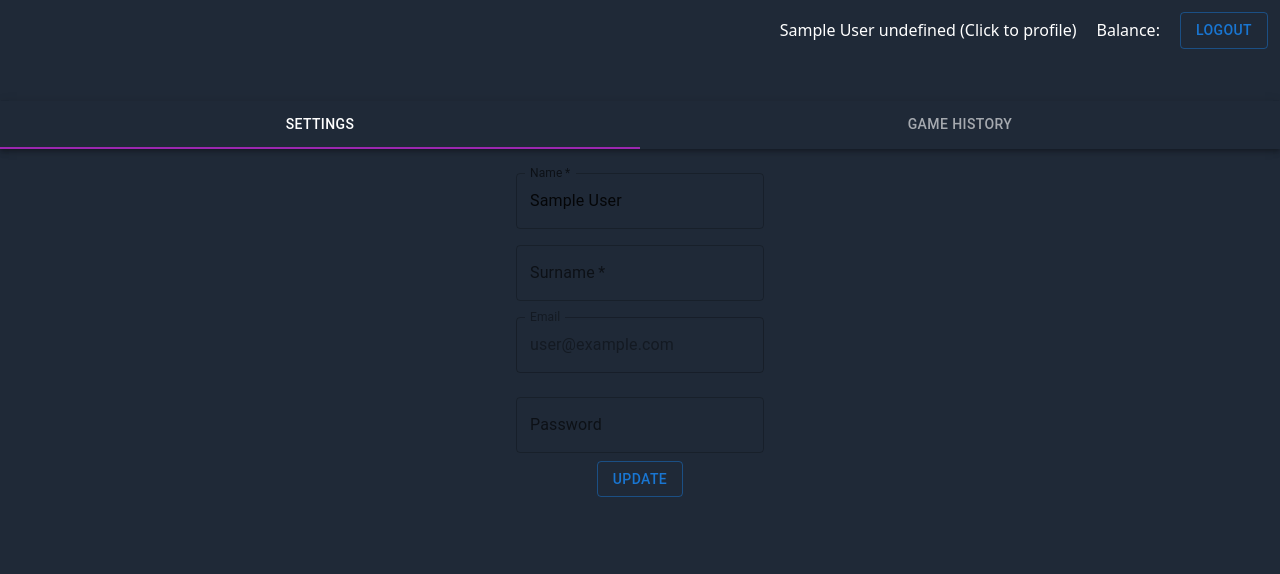
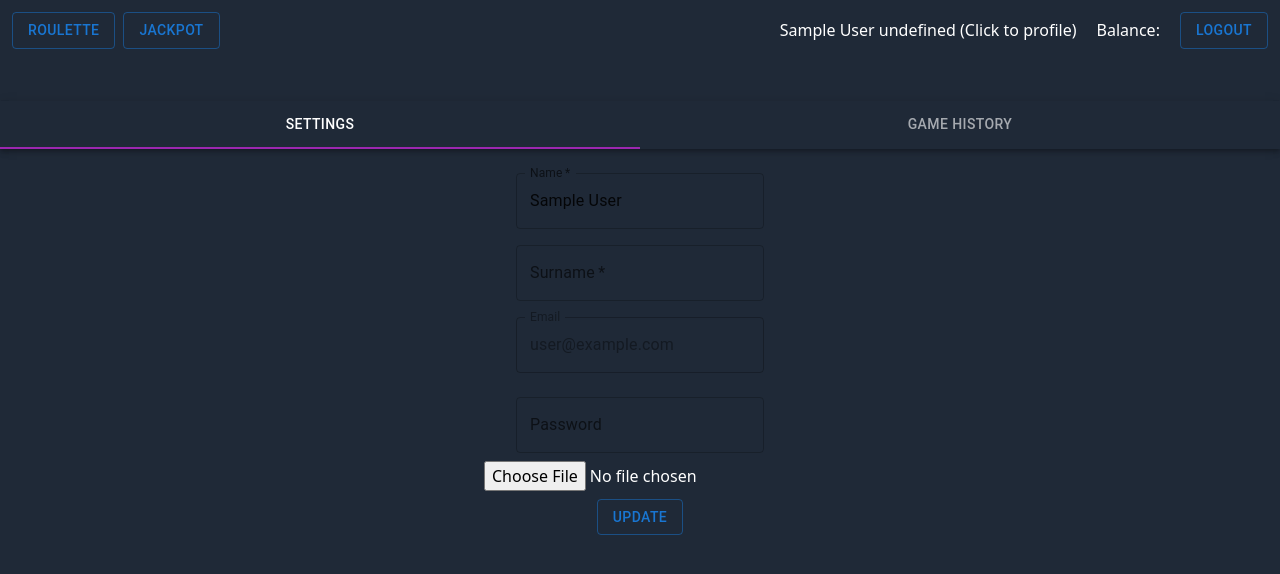
Before and after one commit to beatkey/gamble-client, a Next.js app: page /profile in a window 1280 px wide. Shown: the top 574 px of the page. Built offline with nearby package versions, Linux system fonts and the light colour scheme; no server answers; sample sign-in values are in the browser's storage.

Commit message:
Todo: check fetch functions, show profile photo. Done: upload profile photo

```diff
--- a/package.json
+++ b/package.json
@@ -15,6 +15,7 @@
     "@mui/lab": "^5.0.0-alpha.132",
     "@mui/material": "^5.12.1",
     "@reduxjs/toolkit": "^1.9.5",
+    "axios": "^1.4.0",
     "eslint": "8.37.0",
     "eslint-config-next": "13.2.4",
     "next": "13.2.4",
--- a/src/components/Global/Header.js
+++ b/src/components/Global/Header.js
@@ -1,22 +1,49 @@
 import {Button} from "@mui/material";
 import {signOut, useSession} from "next-auth/react";
 import Link from "next/link";
-import {useSelector} from "react-redux";
+import {useDispatch, useSelector} from "react-redux";
+import {setGame} from "@/stores/general";
+import {useRouter} from "next/router";
 
-export default function Header(){
+export default function Header() {
+    const router = useRouter()
     const session = useSession()
+    const dispatch = useDispatch()
     const balance = useSelector(state => state.user.balance)
+    const game = useSelector(state => state.general.game)
+
+    function gameHandle(game) {
+        router.push("/")
+        dispatch(setGame(game))
+    }
+
+    const Games = () => {
+        const games = ["roulette", "jackpot"]
+
+        return games.map((value, index) =>
+            <Button
+                key={index}
+                className={(value === game ? "bg-blue-500 text-white hover:bg-blue-500" : "")}
+                onClick={() => gameHandle(value)} variant="outlined">
+                {value}
+            </Button>)
+    }
 
     return (
         <div className="flex p-3">
+            <div className="flex gap-2">
+                {/*<Button onClick={() => gameHandle("roulette")} variant="outlined">Roulette</Button>
+                <Button onClick={() => gameHandle("jackpot")} variant="outlined">Jackpot</Button>*/}
+                <Games/>
+            </div>
             <div className="ml-auto">
                 {
                     session.status === "authenticated" ?
                         <div className="flex items-center gap-5">
                             <div className="min-w-fit">
-                               <a href="/profile">
-                                  {session.data.user.name + " " + session.data.user.surname} (Click to profile)
-                               </a>
+                                <a href="/profile">
+                                    {session.data.user.name + " " + session.data.user.surname} (Click to profile)
+                                </a>
                             </div>
                             <div className="min-w-fit">
                                 Balance: {balance}
--- /dev/null
+++ b/src/components/Home/Jackpot/index.js
@@ -0,0 +1,5 @@
+export default function Jackpot(){
+    return <div className="w-full">
+        dd
+    </div>
+}
--- a/src/components/Profile/Settings.js
+++ b/src/components/Profile/Settings.js
@@ -3,6 +3,7 @@ import {Button, TextField} from "@mui/material";
 import {toast} from "react-toastify";
 import {useState} from "react";
 import {useRouter} from "next/router";
+import axios from "axios";
 
 export default function Settings() {
     const router = useRouter()
@@ -12,47 +13,93 @@ export default function Settings() {
     const [surname, setSurname] = useState(user.surname)
     const [email, setEmail] = useState(user.email)
     const [password, setPassword] = useState("")
+    const [photo, setPhoto] = useState(null)
 
     const submitHandle = async (e) => {
         e.preventDefault();
 
+        const formData = new FormData()
+        formData.append("name", name)
+        formData.append("surname", surname)
+        formData.append("email", email)
+        formData.append("password", password)
+        formData.append("photo", photo)
+
         try {
-         const res = await fetch("http://localhost:3001/auth/update-information", {
-            method: "POST",
+            await axios.post("http://localhost:3001/auth/update-information", formData, {
                 headers: {
-               'Content-Type': 'application/json',
-               'x-access-token': user.accessToken
-            },
-            body: JSON.stringify({
-               name,
-               surname,
-               email,
-               password
+                    'Content-Type': 'multipart/form-data'
+                }
             })
-         })
-         const result = await res.json()
-         if (res.status === 200) {
             toast("Update success, you have to login again.", {
                 type: "success",
                 position: "top-right",
                 autoClose: 2000,
                 onClose: () => {
-                  signOut()
-                  router.push("/login")
+                    /*signOut()
+                    router.push("/login")*/
                 }
             });
+        } catch (e) {
+            console.error(e);
+            if (e.response) {
+                if (e.response.status !== 500) {
+                    toast(e.response.data.message, {
+                        type: "error",
+                        position: "top-right",
+                    });
                 } else {
-            toast(result.error, {
+                    toast("Server Error", {
                         type: "error",
                         position: "top-right",
                     });
                 }
-      } catch (e) {
-         console.error(e)
+            } else {
                 toast("Server Error", {
                     type: "error",
                     position: "top-right",
                 });
+            }
+        }
+
+        /*await axios.post("http://localhost:3001/auth/update-information", formData, {
+            headers: {
+                'Content-Type': 'multipart/form-data'
+            }
+        }).then(res => {
+            console.log(res)
+            toast("Update success, you have to login again.", {
+                type: "success",
+                position: "top-right",
+                autoClose: 2000,
+                onClose: () => {
+                    /!*signOut()
+                    router.push("/login")*!/
+                }
+            });
+        }).catch(err => {
+            console.error(err)
+            if (err.response.status === 500){
+                toast("Server Error", {
+                    type: "error",
+                    position: "top-right",
+                });
+            }else{
+                toast(err.response.data.message, {
+                    type: "error",
+                    position: "top-right",
+                });
+            }
+        })*/
+    }
+
+    function handleFileChange(e) {
+        const file = e.target.files[0];
+        if (false/*file.size > 1024 ** 2*/) {
+            e.preventDefault()
+            alert("File size cannot exceed more than 1MB")
+        } else {
+            setPhoto(file)
         }
     }
 
@@ -100,6 +147,9 @@ export default function Settings() {
                     />
                 </div>
                 <div className="mt-2">
+                    <input type="file" onChange={handleFileChange}/>
+                </div>
+                <div className="mt-2">
                     <Button type="submit" className="w-full" variant="outlined">Update</Button>
                 </div>
             </form>
--- a/src/pages/_app.js
+++ b/src/pages/_app.js
@@ -7,6 +7,7 @@ import {ToastContainer} from "react-toastify";
 import {SessionProvider, signOut, useSession} from "next-auth/react"
 import {useEffect} from "react";
 import {setBalance} from "@/stores/user";
+import axios from "axios";
 
 function App({Component, pageProps}) {
     return <Provider store={store}>
@@ -25,7 +26,7 @@ const User = ({children}) => {
 
     async function fetchBalance() {
         try {
-            const res = await fetch("http://localhost:3001/user/balance", {
+            const res = await fetch("http://localhost:3001/auth/balance", {
                 method: "GET",
                 headers: {
                     'Content-Type': 'application/json',
@@ -51,6 +52,7 @@ const User = ({children}) => {
             if (shouldRefreshTime < 0) {
                 signOut()
             } else {
+                axios.defaults.headers.common["x-access-token"] = session.data.user.accessToken
                 fetchBalance()
             }
         }
--- a/src/pages/index.js
+++ b/src/pages/index.js
@@ -2,8 +2,21 @@ import Head from "next/head";
 import Header from "@/components/Global/Header";
 import Chat from "@/components/Home/Chat";
 import Roulette from "@/components/Home/Roulette";
+import {useSelector} from "react-redux";
+import Jackpot from "@/components/Home/Jackpot";
 
 export default function Home() {
+    const game = useSelector(state => state.general.game)
+    console.log(game)
+    const GameComp = () => {
+        switch (game) {
+            case "jackpot":
+                return <Jackpot/>
+            default:
+                return <Roulette/>
+        }
+    }
+
     return (
         <>
             <Head>
@@ -16,7 +29,7 @@ export default function Home() {
                 <Header/>
                 <div className="flex items-stretch p-3">
                     <Chat/>
-                    <Roulette/>
+                    <GameComp/>
                 </div>
             </main>
         </>
--- /dev/null
+++ b/src/stores/general.js
@@ -0,0 +1,18 @@
+import {createSlice} from "@reduxjs/toolkit";
+
+const initialState = {
+    game: null,
+}
+
+const slice = createSlice({
+    name: "general",
+    initialState,
+    reducers: {
+        setGame: (state, action) => {
+            state.game = action.payload
+        }
+    }
+})
+
+export const {setGame} = slice.actions
+export default slice.reducer
--- a/src/stores/index.js
+++ b/src/stores/index.js
@@ -1,10 +1,12 @@
 import {configureStore} from "@reduxjs/toolkit";
 
 import user from "@/stores/user";
+import general from "@/stores/general";
 
 const store = configureStore({
     reducer: {
-        user
+        user,
+        general
     }
 })
 
```
Also changed, not shown: 1 other file (tests, documents, lock files or other folders). Lines whose indentation alone changed are shown as unchanged.
